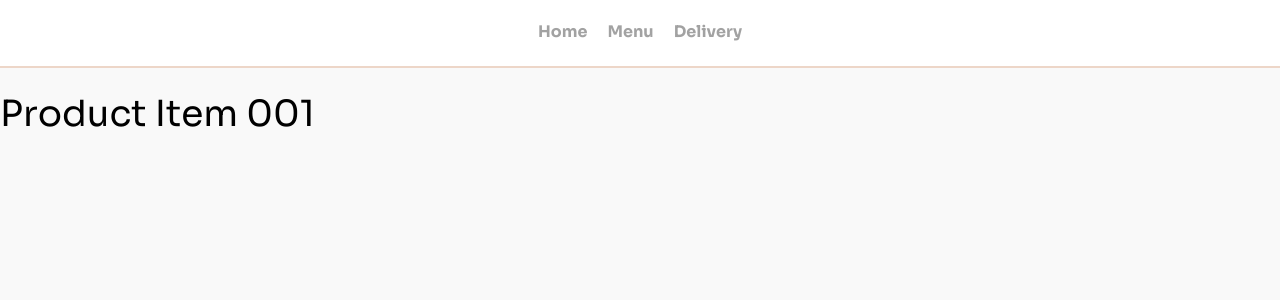
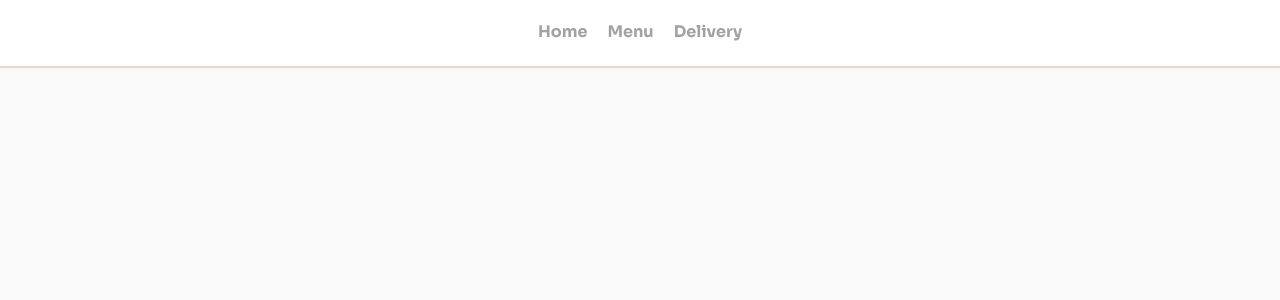
Before and after one commit to 0smir/coffee-art, a Vue app: page /menu/001 in a window 1280 px wide. Shown: the top 300 px of the page. Built offline with nearby package versions, Linux system fonts and the light colour scheme; a web font is replaced by a local one.

Commit message:
add content for product page

```diff
--- a/src/pages/Product.vue
+++ b/src/pages/Product.vue
@@ -1,22 +1,35 @@
 <script setup>
 import { useRoute } from 'vue-router'
+import { ref, computed } from 'vue';
+import ProductItemDetails from '@/components/ProductItemDetails.vue'
+import {MENU} from '@/appData.js'
 
-const route = useRoute()
-// const props = defineProps({
-//   id: {
-//     type: String,
-//     require: true,
-//   }
-// });
-console.log(route.params.id)
+const route = useRoute();
+const menu = ref(MENU);
+const id = route.params.id;
+
+const product = computed(() => {
+  return menu.value.find(item => item.id == id) ?? null;
+});
+
 </script>
 
 <template>
   <div class="page page--product-details">
-    <h1>Product Item {{ route.params.id }}</h1>
+    <div class="container">
+      <ProductItemDetails v-if="product" :product="product"/>
+      <p v-else>Product not found.</p>
+    </div>
   </div>
 </template>
 
 <style lang="scss">
+.page--product-details{
+  padding-top: 20px;
+
+  @media(min-width: $sm){
+    padding-top: 40px;
+  }
+}
 
 </style>
```
